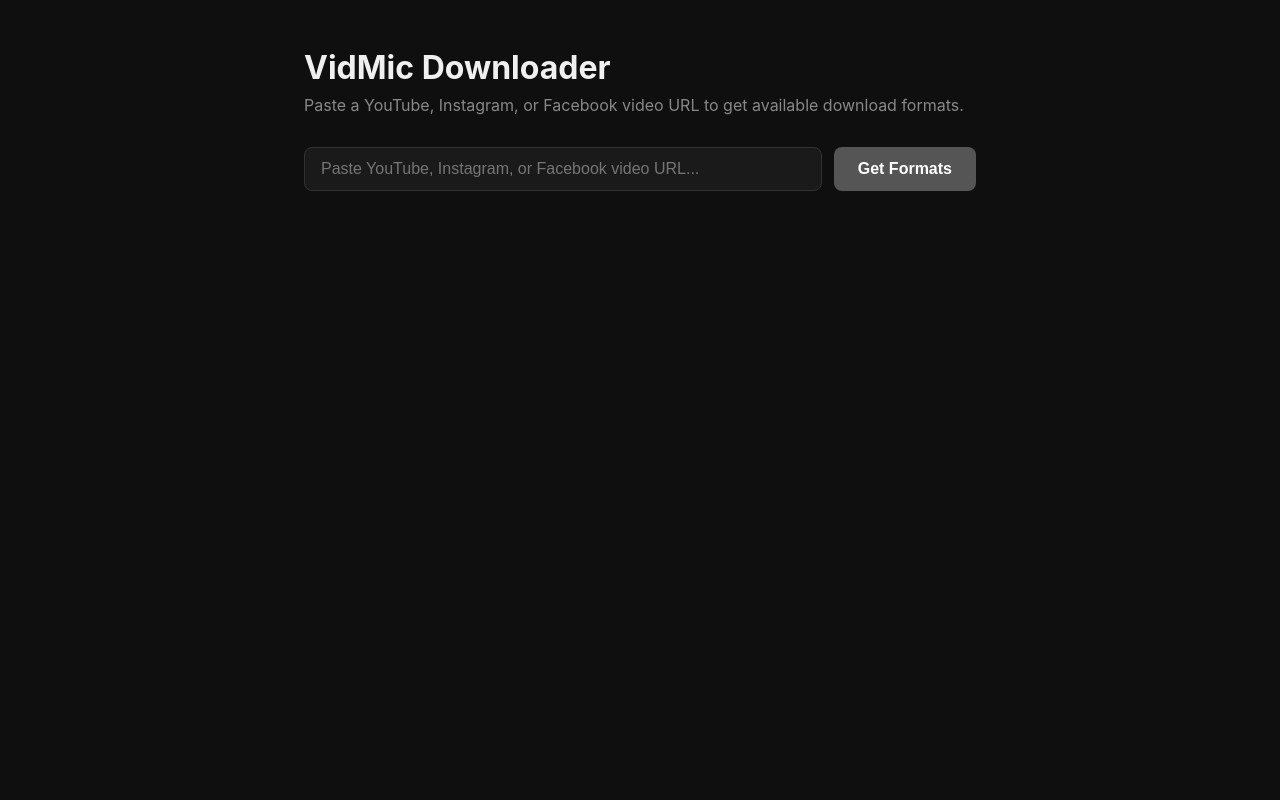
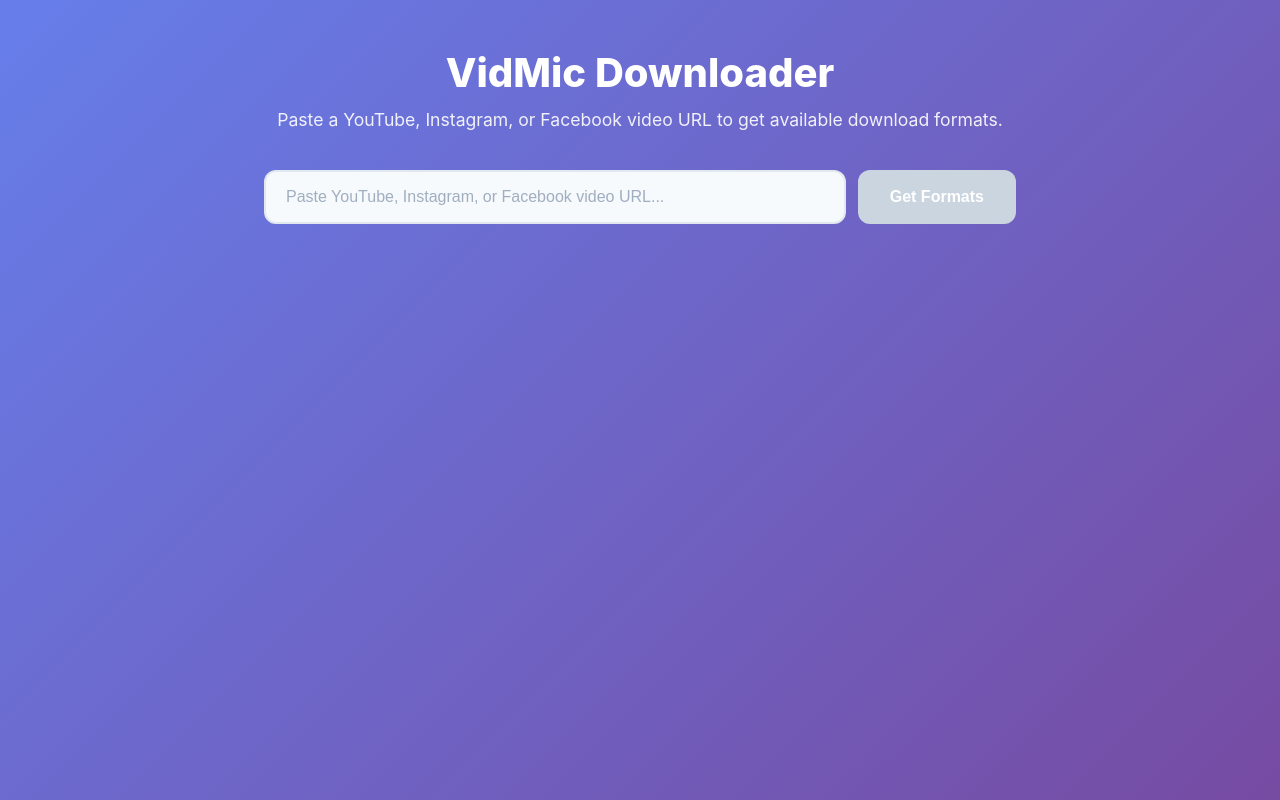
Before and after one commit to Rajesh736146/vidmick-web, a Next.js app: page / in a window 1280 px wide. Built offline with nearby package versions, Linux system fonts and the light colour scheme.

Commit message:
Modern gradient design inspired by popular downloaders

```diff
--- a/app/globals.css
+++ b/app/globals.css
@@ -1,14 +1,14 @@
 *, *::before, *::after { box-sizing: border-box; margin: 0; padding: 0; }
 
 body {
-  font-family: -apple-system, BlinkMacSystemFont, "Segoe UI", sans-serif;
-  background: #0f0f0f;
-  color: #f0f0f0;
+  font-family: -apple-system, BlinkMacSystemFont, "Segoe UI", Roboto, sans-serif;
+  background: linear-gradient(135deg, #667eea 0%, #764ba2 100%);
+  color: #2d3748;
   min-height: 100vh;
 }
 
 .container {
-  max-width: 720px;
+  max-width: 800px;
   margin: 0 auto;
   padding: 3rem 1.5rem;
 }
@@ -19,100 +19,145 @@
   }
 }
 
-h1 { font-size: 2rem; font-weight: 700; margin-bottom: 0.5rem; }
-p.subtitle { color: #888; margin-bottom: 2rem; }
-
-.platform-tabs {
-  display: flex;
-  gap: 0.5rem;
-  margin-bottom: 1.5rem;
+h1 {
+  font-size: 2.5rem;
+  font-weight: 800;
+  margin-bottom: 0.75rem;
+  color: #fff;
+  text-align: center;
 }
 
-.platform-tabs button {
-  padding: 0.5rem 1.25rem;
-  border-radius: 999px;
-  border: 1px solid #333;
-  background: transparent;
-  color: #aaa;
-  cursor: pointer;
-  font-size: 0.9rem;
-  transition: all 0.15s;
+p.subtitle {
+  color: rgba(255, 255, 255, 0.9);
+  margin-bottom: 2.5rem;
+  text-align: center;
+  font-size: 1.1rem;
 }
 
-.platform-tabs button.active {
+.input-section {
   background: #fff;
-  color: #000;
-  border-color: #fff;
-  font-weight: 600;
+  border-radius: 16px;
+  padding: 2rem;
+  box-shadow: 0 20px 60px rgba(0, 0, 0, 0.3);
+  margin-bottom: 2rem;
 }
 
 .input-row {
   display: flex;
   gap: 0.75rem;
-  margin-bottom: 2rem;
+  margin-bottom: 0;
+}
+
+@media (max-width: 640px) {
+  .input-row {
+    flex-direction: column;
+  }
 }
 
 .input-row input {
   flex: 1;
-  padding: 0.75rem 1rem;
-  border-radius: 8px;
-  border: 1px solid #333;
-  background: #1a1a1a;
-  color: #f0f0f0;
+  padding: 1rem 1.25rem;
+  border-radius: 12px;
+  border: 2px solid #e2e8f0;
+  background: #f7fafc;
+  color: #2d3748;
   font-size: 1rem;
   outline: none;
+  transition: all 0.2s;
 }
 
-.input-row input:focus { border-color: #555; }
+.input-row input:focus {
+  border-color: #667eea;
+  background: #fff;
+}
+
+.input-row input::placeholder {
+  color: #a0aec0;
+}
 
 .input-row button {
-  padding: 0.75rem 1.5rem;
-  border-radius: 8px;
+  padding: 1rem 2rem;
+  border-radius: 12px;
   border: none;
-  background: #e63946;
+  background: linear-gradient(135deg, #667eea 0%, #764ba2 100%);
   color: #fff;
   font-size: 1rem;
   font-weight: 600;
   cursor: pointer;
-  transition: background 0.15s;
+  transition: transform 0.2s, box-shadow 0.2s;
   white-space: nowrap;
 }
 
-.input-row button:hover { background: #c1121f; }
-.input-row button:disabled { background: #555; cursor: not-allowed; }
+.input-row button:hover {
+  transform: translateY(-2px);
+  box-shadow: 0 10px 25px rgba(102, 126, 234, 0.4);
+}
 
-.error { color: #e63946; margin-bottom: 1rem; font-size: 0.9rem; }
+.input-row button:disabled {
+  background: #cbd5e0;
+  cursor: not-allowed;
+  transform: none;
+}
+
+.error {
+  color: #e53e3e;
+  margin: 1rem 0;
+  font-size: 0.9rem;
+  text-align: center;
+  background: #fff5f5;
+  padding: 0.75rem;
+  border-radius: 8px;
+  border-left: 4px solid #e53e3e;
+}
 
 .video-title {
-  font-size: 1.1rem;
-  font-weight: 600;
-  margin-bottom: 1.25rem;
-  color: #ddd;
+  font-size: 1.25rem;
+  font-weight: 700;
+  margin-bottom: 1rem;
+  color: #fff;
+  text-align: center;
+}
+
+.info-message {
+  background: rgba(255, 255, 255, 0.95);
+  padding: 0.875rem 1.25rem;
+  border-radius: 10px;
+  font-size: 0.875rem;
+  color: #4a5568;
+  margin-bottom: 1.5rem;
+  text-align: center;
+  border-left: 4px solid #f6ad55;
 }
 
 .formats-grid {
   display: flex;
   flex-direction: column;
-  gap: 0.75rem;
+  gap: 1rem;
 }
 
 .format-card {
   display: flex;
   align-items: center;
   justify-content: space-between;
-  padding: 0.9rem 1.25rem;
-  border-radius: 10px;
-  border: 1px solid #2a2a2a;
-  background: #1a1a1a;
-  gap: 1rem;
+  padding: 1.25rem 1.5rem;
+  border-radius: 12px;
+  background: rgba(255, 255, 255, 0.95);
+  backdrop-filter: blur(10px);
+  gap: 1.25rem;
   flex-wrap: wrap;
+  transition: transform 0.2s, box-shadow 0.2s;
+}
+
+.format-card:hover {
+  transform: translateY(-2px);
+  box-shadow: 0 10px 30px rgba(0, 0, 0, 0.15);
 }
 
 @media (max-width: 640px) {
   .format-card {
     flex-direction: column;
     align-items: stretch;
-    padding: 1rem;
+    padding: 1.25rem;
   }
 
   .download-btn {
@@ -121,53 +166,83 @@
   }
 }
 
-.format-info { display: flex; flex-direction: column; gap: 0.2rem; }
-.format-quality { font-weight: 600; font-size: 0.95rem; }
-.format-meta { font-size: 0.8rem; color: #777; }
+.format-info {
+  display: flex;
+  flex-direction: column;
+  gap: 0.4rem;
+  flex: 1;
+}
+
+.format-quality {
+  font-weight: 700;
+  font-size: 1rem;
+  color: #2d3748;
+  display: flex;
+  align-items: center;
+  flex-wrap: wrap;
+  gap: 0.5rem;
+}
+
+.format-meta {
+  font-size: 0.875rem;
+  color: #718096;
+}
 
 .download-btn {
-  padding: 0.5rem 1.1rem;
-  border-radius: 7px;
+  padding: 0.75rem 1.5rem;
+  border-radius: 10px;
   border: none;
-  background: #e63946;
+  background: linear-gradient(135deg, #667eea 0%, #764ba2 100%);
   color: #fff;
-  font-size: 0.85rem;
+  font-size: 0.9rem;
   font-weight: 600;
   cursor: pointer;
   text-decoration: none;
   white-space: nowrap;
-  transition: background 0.15s;
+  transition: transform 0.2s, box-shadow 0.2s;
+  display: inline-block;
 }
 
-.download-btn:hover { background: #c1121f; }
+.download-btn:hover {
+  transform: translateY(-2px);
+  box-shadow: 0 8px 20px rgba(102, 126, 234, 0.4);
+}
 
 .download-btn:disabled {
-  background: #555;
+  background: #cbd5e0;
   cursor: not-allowed;
+  transform: none;
   opacity: 0.6;
 }
 
 .badge {
   font-size: 0.7rem;
-  padding: 0.15rem 0.5rem;
-  border-radius: 999px;
-  background: #2a2a2a;
-  color: #aaa;
-  margin-left: 0.4rem;
+  padding: 0.25rem 0.6rem;
+  border-radius: 6px;
+  background: #edf2f7;
+  color: #4a5568;
+  font-weight: 600;
 }
 
-.merge-badge { background: #1a3a2a; color: #4ade80; }
-.recommended-badge { background: #2a3a4a; color: #60a5fa; }
+.merge-badge {
+  background: #c6f6d5;
+  color: #22543d;
+}
+
+.recommended-badge {
+  background: #bee3f8;
+  color: #2c5282;
+}
 
 .merge-progress {
-  margin-top: 0.75rem;
+  margin-top: 1rem;
   width: 100%;
 }
 
 .steps-container {
   display: flex;
-  gap: 0.75rem;
-  margin-bottom: 0.5rem;
+  gap: 1rem;
+  margin-bottom: 0.75rem;
 }
 
 .step {
@@ -175,7 +250,7 @@
   display: flex;
   flex-direction: column;
   align-items: center;
-  gap: 0.25rem;
+  gap: 0.35rem;
   opacity: 0.4;
   transition: opacity 0.2s;
 }
@@ -189,49 +264,50 @@
 }
 
 .step-number {
-  width: 28px;
-  height: 28px;
+  width: 32px;
+  height: 32px;
   border-radius: 50%;
-  background: #2a2a2a;
-  color: #777;
+  background: #e2e8f0;
+  color: #718096;
   display: flex;
   align-items: center;
   justify-content: center;
-  font-size: 0.8rem;
-  font-weight: 600;
+  font-size: 0.875rem;
+  font-weight: 700;
   transition: all 0.2s;
 }
 
 .step.active .step-number {
-  background: #4ade80;
-  color: #000;
+  background: linear-gradient(135deg, #667eea 0%, #764ba2 100%);
+  color: #fff;
 }
 
 .step.done .step-number {
-  background: #2a5a3a;
-  color: #4ade80;
+  background: #48bb78;
+  color: #fff;
 }
 
 .step-label {
-  font-size: 0.7rem;
-  color: #777;
+  font-size: 0.75rem;
+  color: #718096;
   text-align: center;
+  font-weight: 500;
 }
 
 .step.active .step-label {
-  color: #4ade80;
+  color: #667eea;
   font-weight: 600;
 }
 
 .step-progress {
-  font-size: 0.65rem;
-  color: #4ade80;
-  font-weight: 600;
+  font-size: 0.7rem;
+  color: #667eea;
+  font-weight: 700;
 }
 
 .progress-bar {
-  height: 6px;
-  background: #2a2a2a;
+  height: 8px;
+  background: #e2e8f0;
   border-radius: 999px;
   overflow: hidden;
   width: 100%;
@@ -239,7 +315,7 @@
 
 .progress-fill {
   height: 100%;
-  background: #4ade80;
+  background: linear-gradient(90deg, #667eea 0%, #764ba2 100%);
   border-radius: 999px;
-  transition: width 0.25s ease;
+  transition: width 0.3s ease;
 }
--- a/components/Downloader.tsx
+++ b/components/Downloader.tsx
@@ -214,7 +214,7 @@
       {result && (
         <>
           {result.title && <p className="video-title">{result.title}</p>}
-          <p style={{ fontSize: "0.85rem", color: "#888", marginBottom: "1rem" }}>
+          <p className="info-message">
             ⚠️ Download links expire in 1-2 minutes. Click download immediately. If it fails, fetch the video again.
           </p>
           <div className="formats-grid">
```
